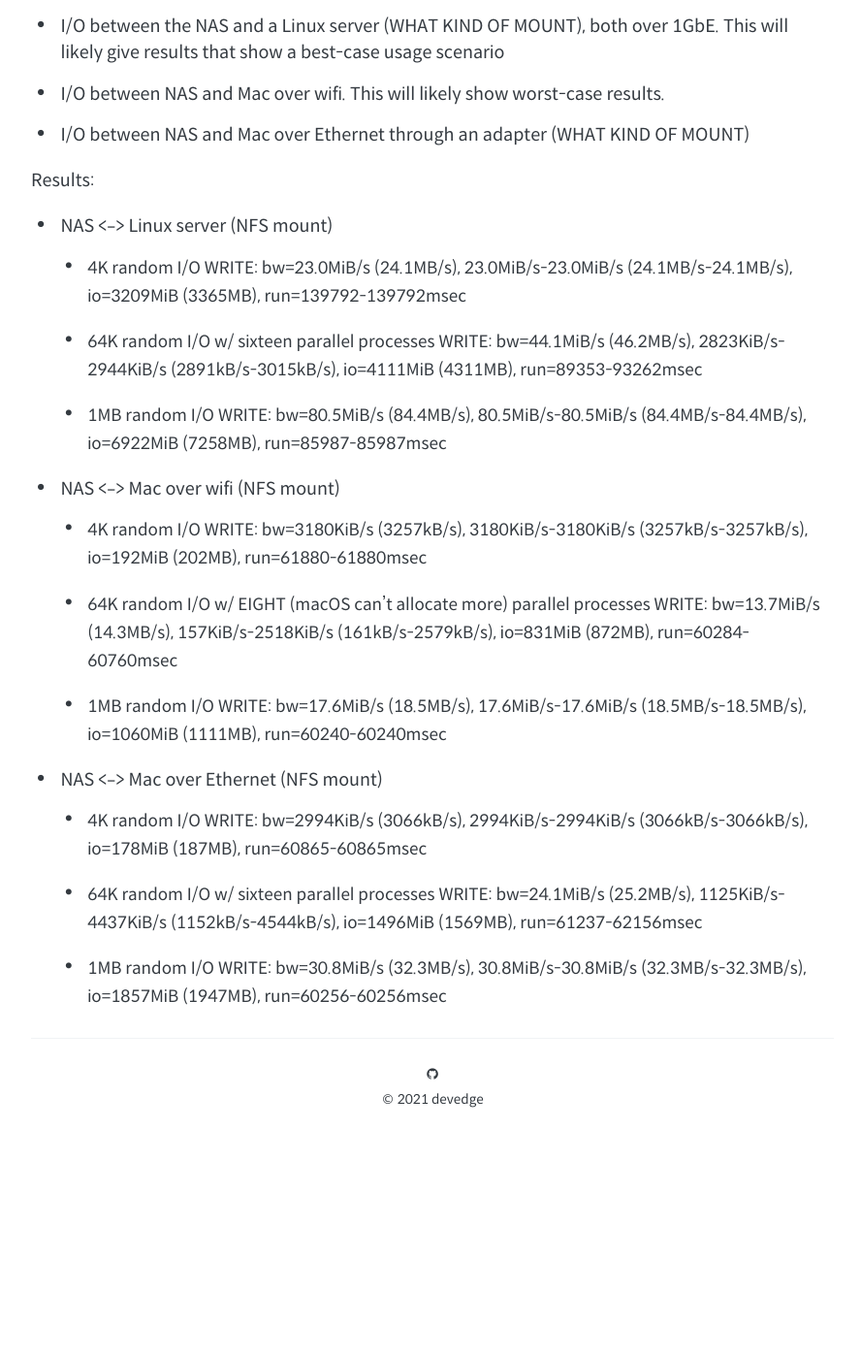
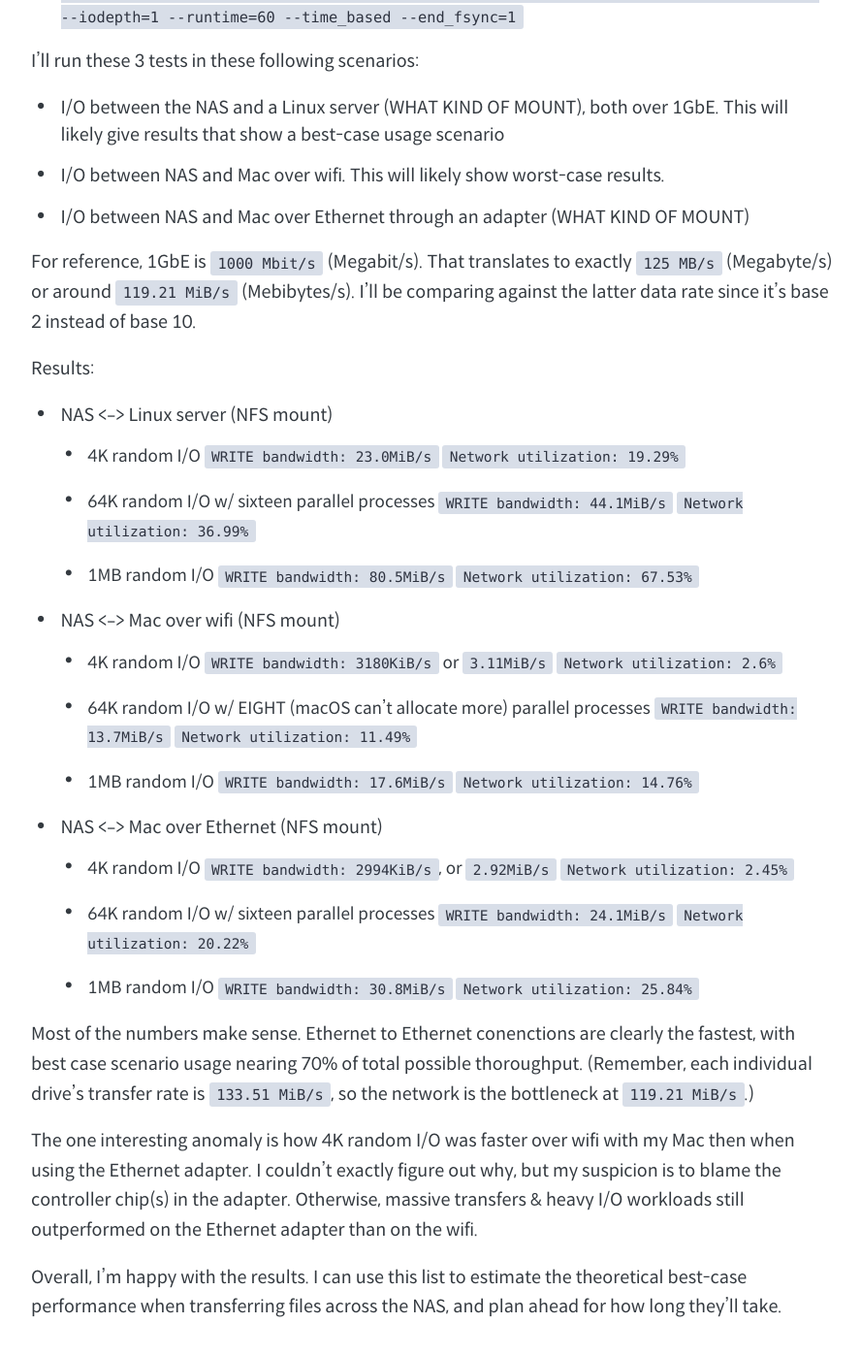
Before and after one commit to MrE-Fog/devedge-2, a Jekyll site: the page built from _posts/2021-12-11-custom-nas-build-with-mirrored-zfs-vdevs.md, in a window 1280 px wide and 1400 px high, scrolled down 15827 px. Shown: the top 1397 px of the window at 97% size, without its empty margins (194-1082 px from the left). Built offline with Jekyll 4.4.1, drawn with Linux system fonts in a browser that asks for light colours; before the commit the page ends 17062 px from its top, so only the background shows below that; some of the changed text lies outside the part shown.

Commit message:
Post finished

```diff
--- a/_posts/2021-12-11-custom-nas-build-with-mirrored-zfs-vdevs.md
+++ b/_posts/2021-12-11-custom-nas-build-with-mirrored-zfs-vdevs.md
@@ -141,55 +143,108 @@ Once that was done, it was simple work to [add datasets to the pool](https://www
 
 ## Benchmarking
 
-Now that I have the NAS set up, I'm interested in what kind of realistic performance I can get between different systems. The NAS is wired over Ethernet straight to my router, I have another server also wired over Ethernet to my router, and I use a MacBook Pro over wifi. I also occasionally use an adapter on my Mac that had an Ethernet port, so I'd like to test what that throughput looks like.
+Now that I have the NAS set up, I'm interested in what kind of realistic performance I can get between different systems. The NAS is wired over Ethernet straight to my router, I have another server also wired over Ethernet to my router, and I use a MacBook Pro over wifi. I also occasionally use an adapter on my Mac that has an Ethernet port, so I'd like to test what that throughput looks like.
 
 The Ethernet ports on the NAS only have a theoretical throughput of 1GbE (1000BASE-T), so I'll be comparing actual throughput against that.
 
-All of this testing will be done with a CLI tool called `fio` (Flexible Input/Output tester). In researching how to properly benchmark, I came across [this amazing ARC Technica article](https://arstechnica.com/gadgets/2020/02/how-fast-are-your-disks-find-out-the-open-source-way-with-fio/) that does an excellent job explaining the problems with most benchmarking, and how to properly conduct a file I/O benchmark test. These tests will follow the article and are broken up into 3 sections:
+All of this testing will be done with a CLI tool called `fio` (Flexible Input/Output tester). In researching how to properly benchmark, I came across [this amazing Ars Technica article](https://arstechnica.com/gadgets/2020/02/how-fast-are-your-disks-find-out-the-open-source-way-with-fio/) that does an excellent job explaining the problems with most benchmarking, and how to properly conduct a file I/O benchmark test. These tests will follow the article and are broken up into 3 sections:
 
-- 4K random I/O, which is worst-case usage
+- 4K random I/O, which is worst-case usage (lots of small file writes)
     Command:
     `fio --name=random-write --ioengine=posixaio --rw=randwrite --bs=4k --numjobs=1 --size=4g --iodepth=1 --runtime=60 --time_based --end_fsync=1`
+    &nbsp;
 - 64K random I/O in sixteen parallel processes, a "middle-of-the-road workload for a busy computer", so closer to regular heavy usage
     Command:
     `fio --name=random-write --ioengine=posixaio --rw=randwrite --bs=64k --size=256m --numjobs=16 --iodepth=16 --runtime=60 --time_based --end_fsync=1`
+    &nbsp;
 - high-end throughput with 1MB random I/O, which is closer to best-case usage
     Command:
     `fio --name=random-write --ioengine=posixaio --rw=randwrite --bs=1m --size=16g --numjobs=1 --iodepth=1 --runtime=60 --time_based --end_fsync=1`
+    &nbsp;
 
 I'll run these 3 tests in these following scenarios:
 - I/O between the NAS and a Linux server (WHAT KIND OF MOUNT), both over 1GbE. This will likely give results that show a best-case usage scenario
 - I/O between NAS and Mac over wifi. This will likely show worst-case results.
 - I/O between NAS and Mac over Ethernet through an adapter (WHAT KIND OF MOUNT)
 
+For reference, 1GbE is `1000 Mbit/s` (Megabit/s). That translates to exactly `125 MB/s` (Megabyte/s) or around `119.21 MiB/s` (Mebibytes/s). I'll be comparing against the latter data rate since it's base 2 instead of base 10.
+
 Results:
 
 - NAS <--> Linux server (NFS mount)
     - 4K random I/O
-        WRITE: bw=23.0MiB/s (24.1MB/s), 23.0MiB/s-23.0MiB/s (24.1MB/s-24.1MB/s), io=3209MiB (3365MB), run=139792-139792msec
+        `WRITE bandwidth: 23.0MiB/s`
+        <!-- WRITE: bw= (24.1MB/s), 23.0MiB/s-23.0MiB/s (24.1MB/s-24.1MB/s), io=3209MiB (3365MB), run=139792-139792msec -->
+        `Network utilization: 19.29%`
+        &nbsp;
 
     - 64K random I/O w/ sixteen parallel processes
-        WRITE: bw=44.1MiB/s (46.2MB/s), 2823KiB/s-2944KiB/s (2891kB/s-3015kB/s), io=4111MiB (4311MB), run=89353-93262msec
+        `WRITE bandwidth: 44.1MiB/s`
+        <!-- WRITE: bw=44.1MiB/s (46.2MB/s), 2823KiB/s-2944KiB/s (2891kB/s-3015kB/s), io=4111MiB (4311MB), run=89353-93262msec -->
+        `Network utilization: 36.99%`
+        &nbsp;
 
     - 1MB random I/O
-        WRITE: bw=80.5MiB/s (84.4MB/s), 80.5MiB/s-80.5MiB/s (84.4MB/s-84.4MB/s), io=6922MiB (7258MB), run=85987-85987msec
+        `WRITE bandwidth: 80.5MiB/s`
+        <!-- WRITE: bw=80.5MiB/s (84.4MB/s), 80.5MiB/s-80.5MiB/s (84.4MB/s-84.4MB/s), io=6922MiB (7258MB), run=85987-85987msec -->
+        `Network utilization: 67.53%`
+        &nbsp;
+        &nbsp;
 
 - NAS <--> Mac over wifi (NFS mount)
     - 4K random I/O
-        WRITE: bw=3180KiB/s (3257kB/s), 3180KiB/s-3180KiB/s (3257kB/s-3257kB/s), io=192MiB (202MB), run=61880-61880msec
+        `WRITE bandwidth: 3180KiB/s` or `3.11MiB/s`
+        <!-- WRITE: bw=3180KiB/s (3257kB/s), 3180KiB/s-3180KiB/s (3257kB/s-3257kB/s), io=192MiB (202MB), run=61880-61880msec -->
+        `Network utilization: 2.6%`
+        &nbsp;
 
     - 64K random I/O w/ EIGHT (macOS can't allocate more) parallel processes
-        WRITE: bw=13.7MiB/s (14.3MB/s), 157KiB/s-2518KiB/s (161kB/s-2579kB/s), io=831MiB (872MB), run=60284-60760msec
+        `WRITE bandwidth: 13.7MiB/s`
+        <!-- WRITE: bw=13.7MiB/s (14.3MB/s), 157KiB/s-2518KiB/s (161kB/s-2579kB/s), io=831MiB (872MB), run=60284-60760msec -->
+        `Network utilization: 11.49%`
+        &nbsp;
 
     - 1MB random I/O
-        WRITE: bw=17.6MiB/s (18.5MB/s), 17.6MiB/s-17.6MiB/s (18.5MB/s-18.5MB/s), io=1060MiB (1111MB), run=60240-60240msec
+        `WRITE bandwidth: 17.6MiB/s`
+        <!-- WRITE: bw=17.6MiB/s (18.5MB/s), 17.6MiB/s-17.6MiB/s (18.5MB/s-18.5MB/s), io=1060MiB (1111MB), run=60240-60240msec -->
+        `Network utilization: 14.76%`
+        &nbsp;
+        &nbsp;
 
 - NAS <--> Mac over Ethernet (NFS mount)
     - 4K random I/O
-        WRITE: bw=2994KiB/s (3066kB/s), 2994KiB/s-2994KiB/s (3066kB/s-3066kB/s), io=178MiB (187MB), run=60865-60865msec
+        `WRITE bandwidth: 2994KiB/s`, or `2.92MiB/s`
+        <!-- WRITE: bw=2994KiB/s (3066kB/s), 2994KiB/s-2994KiB/s (3066kB/s-3066kB/s), io=178MiB (187MB), run=60865-60865msec -->
+        `Network utilization: 2.45%`
+        &nbsp;
 
     - 64K random I/O w/ sixteen parallel processes
-        WRITE: bw=24.1MiB/s (25.2MB/s), 1125KiB/s-4437KiB/s (1152kB/s-4544kB/s), io=1496MiB (1569MB), run=61237-62156msec
+        `WRITE bandwidth: 24.1MiB/s`
+        <!-- WRITE: bw=24.1MiB/s (25.2MB/s), 1125KiB/s-4437KiB/s (1152kB/s-4544kB/s), io=1496MiB (1569MB), run=61237-62156msec -->
+        `Network utilization: 20.22%`
+        &nbsp;
 
     - 1MB random I/O
-        WRITE: bw=30.8MiB/s (32.3MB/s), 30.8MiB/s-30.8MiB/s (32.3MB/s-32.3MB/s), io=1857MiB (1947MB), run=60256-60256msec
+        `WRITE bandwidth: 30.8MiB/s`
+        <!-- WRITE: bw=30.8MiB/s (32.3MB/s), 30.8MiB/s-30.8MiB/s (32.3MB/s-32.3MB/s), io=1857MiB (1947MB), run=60256-60256msec -->
+        `Network utilization: 25.84%`
+
+Most of the numbers make sense. Ethernet to Ethernet conenctions are clearly the fastest, with best case scenario usage nearing 70% of total possible thoroughput. (Remember, each individual drive's transfer rate is `133.51 MiB/s`, so the network is the bottleneck at `119.21 MiB/s`.)
+
+The one interesting anomaly is how 4K random I/O was faster over wifi with my Mac then when using the Ethernet adapter. I couldn't exactly figure out why, but my suspicion is to blame the controller chip(s) in the adapter. Otherwise, massive transfers & heavy I/O workloads still outperformed on the Ethernet adapter than on the wifi.
+
+Overall, I'm happy with the results. I can use this list to estimate the theoretical best-case performance when transferring files across the NAS, and plan ahead for how long they'll take.
+
+## TrueNAS
+
+Recently, iXsystems decided to merge their commercial TrueNAS offering with FreeNAS, while offering all the same FreeNAS functionality under the new TrueNAS CORE version. Installation and general usage is identical, so this guide will still be accurate and applicable.
+
+## Resources
+- [Tom's Hardware Seagate Barracuda specs](https://www.tomshardware.com/news/seagate-barracuda-firecuda-hdd-sshd,32860.html)
+- [FreeNAS/TrueNAS CORE ISO](https://www.truenas.com/download-tn-core/)
+- [Balena Etcher](https://www.balena.io/etcher/)
+- [ZFS Mirror vdevs vs RAIDZ](https://jrs-s.net/2015/02/06/zfs-you-should-use-mirror-vdevs-not-raidz/)
+- [ZFS Pools](https://www.truenas.com/docs/hub/initial-setup/storage/pools/)
+- [Adding datasets to pools](https://www.truenas.com/docs/hub/initial-setup/storage/datasets/).
+- [Ars Technica FIO Benchmarking](https://arstechnica.com/gadgets/2020/02/how-fast-are-your-disks-find-out-the-open-source-way-with-fio/)
+- [Bonus FIO Output Explanation](https://tobert.github.io/post/2014-04-17-fio-output-explained.html)
```
Also changed, not shown: other parts of _posts/2021-12-11-custom-nas-build-with-mirrored-zfs-vdevs.md (+3 -1 lines).
